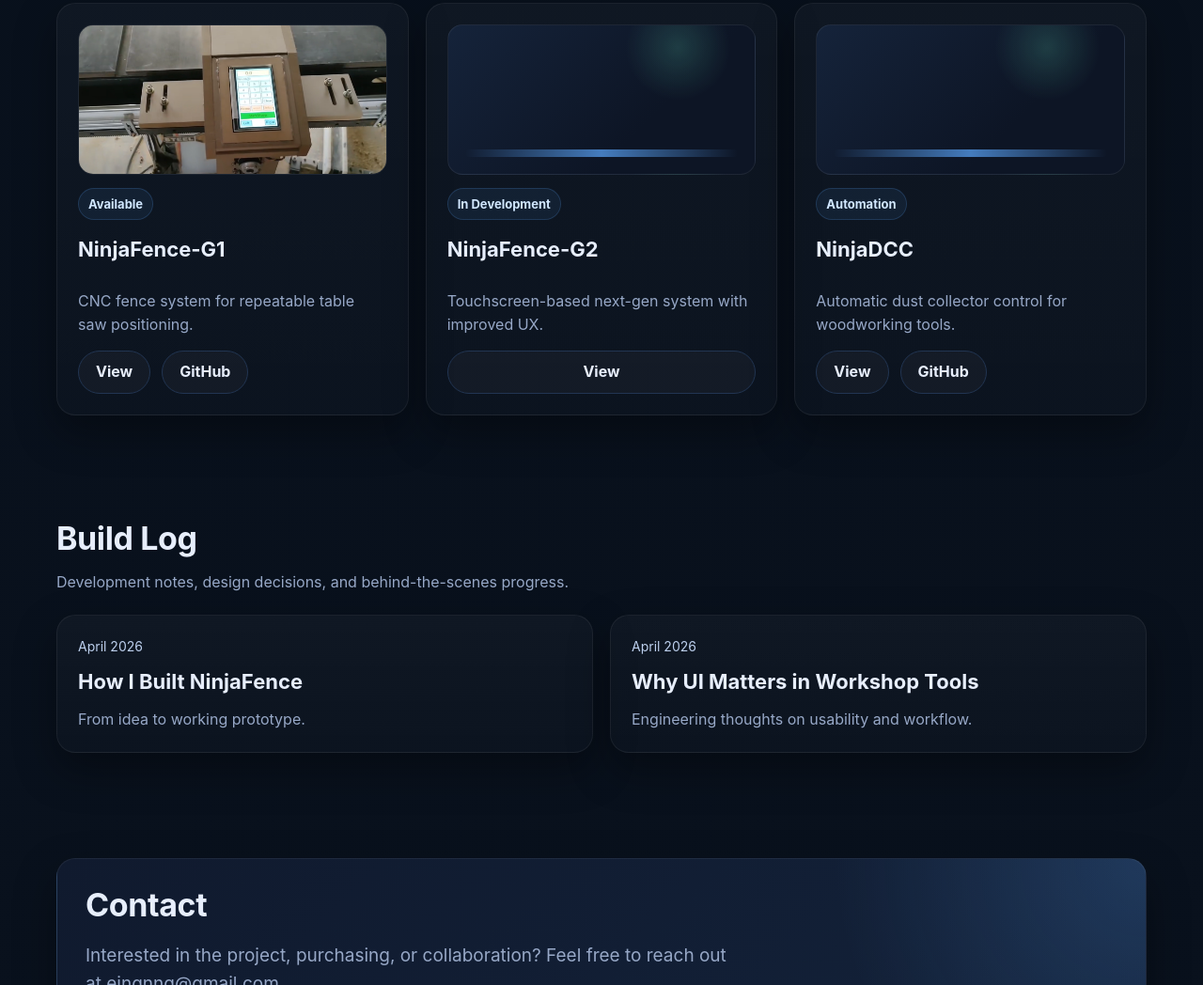
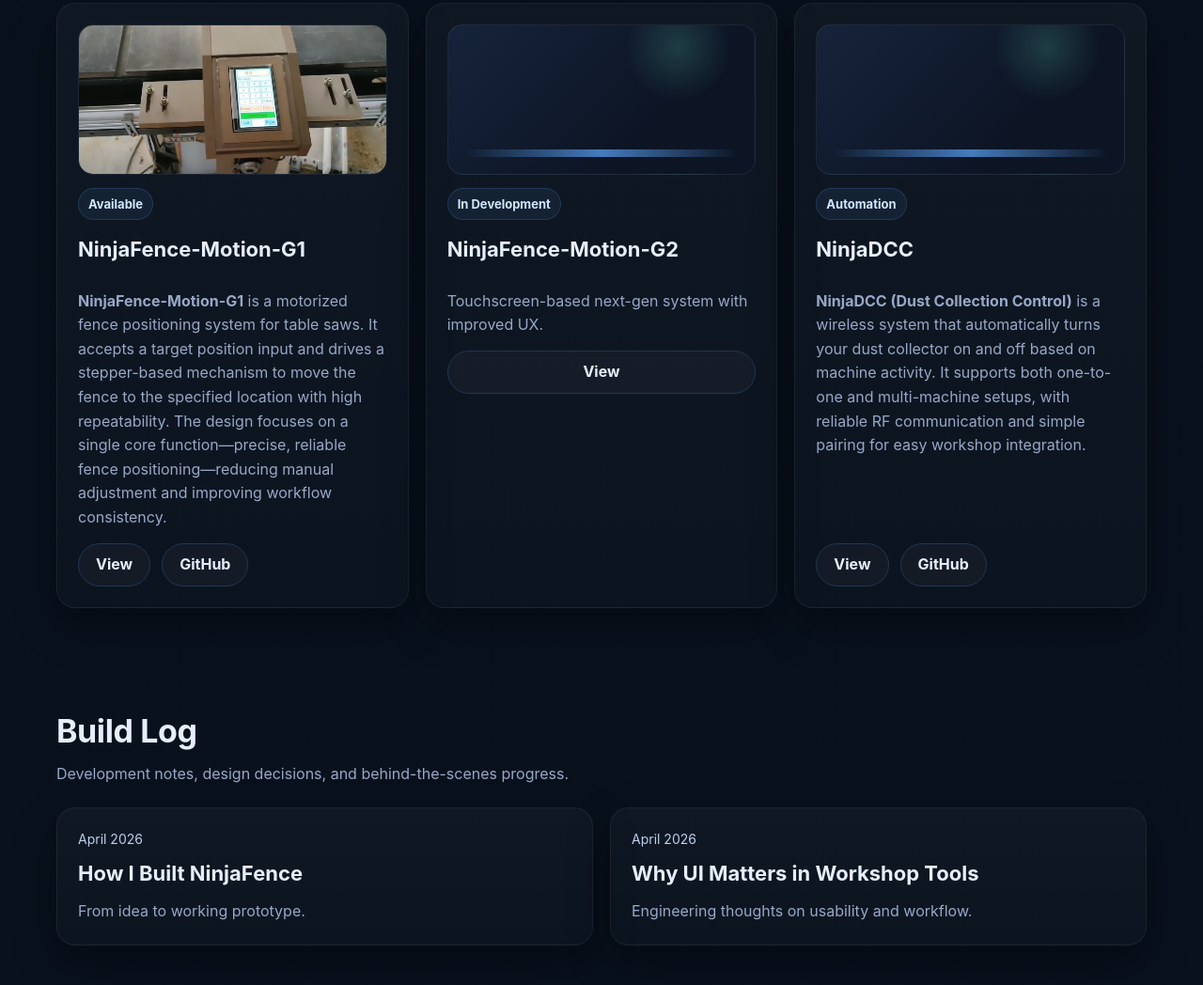
Before and after one commit to ninjafence/ninjafence-site, a plain HTML site: page index.html in a window 1280 px wide. Shown: the part 1307-2355 px from the top of the page at 94% size. Drawn offline with Linux system fonts and the light colour scheme.

Commit message:
[Overview]: Update Docs
[Issue Description]:
	None

[Moidfy]:
	1. Modify index page and docs

[Owner]: Ninja

```diff
--- a/index.html
+++ b/index.html
@@ -117,8 +117,10 @@
         <article class="panel card project-card">
           <img class="project-image" src="assets/images/products/ninjafence-g1/ninjafence_final.png" alt="NinjaFence-G1 installed on a table saw with touchscreen control" />
           <span class="tag">Available</span>
-          <h3>NinjaFence-G1</h3>
-          <p>CNC fence system for repeatable table saw positioning.</p>
+          <h3>NinjaFence-Motion-G1</h3>
+          <p><strong>NinjaFence-Motion-G1</strong> is a motorized fence positioning system for table saws. It accepts a target position input and drives a stepper-based mechanism to move the fence to the specified location with high repeatability.
+
+The design focuses on a single core function—precise, reliable fence positioning—reducing manual adjustment and improving workflow consistency.</p>
           <div class="card-actions">
             <a class="btn btn-secondary" href="products/ninjafence-g1.html">View</a>
             <a class="btn btn-secondary" href="https://github.com/ninjafence/ninjafence" target="_blank" rel="noreferrer">GitHub</a>
@@ -128,7 +130,7 @@
         <article class="panel card project-card">
           <div class="project-thumb"></div>
           <span class="tag">In Development</span>
-          <h3>NinjaFence-G2</h3>
+          <h3>NinjaFence-Motion-G2</h3>
           <p>Touchscreen-based next-gen system with improved UX.</p>
           <a class="btn btn-secondary" href="products/ninjafence-g2.html">View</a>
         </article>
@@ -137,7 +139,7 @@
           <div class="project-thumb"></div>
           <span class="tag">Automation</span>
           <h3>NinjaDCC</h3>
-          <p>Automatic dust collector control for woodworking tools.</p>
+          <p><strong>NinjaDCC (Dust Collection Control)</strong> is a wireless system that automatically turns your dust collector on and off based on machine activity. It supports both one-to-one and multi-machine setups, with reliable RF communication and simple pairing for easy workshop integration.</p>
           <div class="card-actions">
             <a class="btn btn-secondary" href="products/ninjadcc.html">View</a>
             <a class="btn btn-secondary" href="https://github.com/ninjafence/NinjaDCC" target="_blank" rel="noreferrer">GitHub</a>
```
Also changed, not shown: docs/ninjadcc.html (+1 -1 lines), docs/ninjafence-g1.html (+2 -1 lines).
